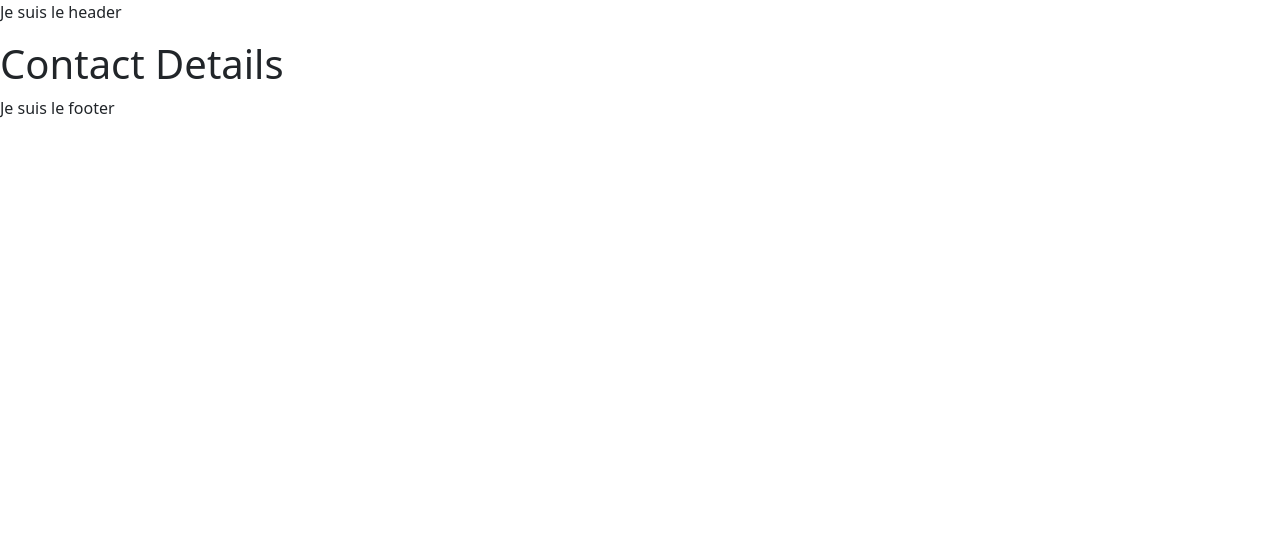
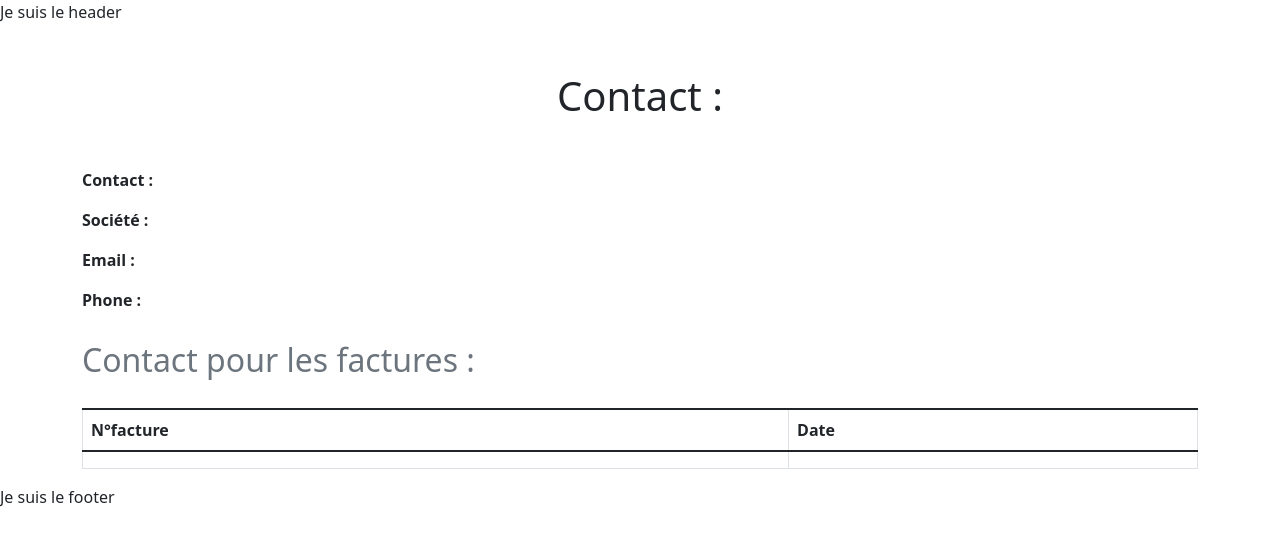
Before and after one commit to jptsr/cogip-challenge, a PHP site: template src/views/pages/contactDetails.php in a window 1280 px wide. Shown: the top 546 px of the page. Run offline with PHP 8.4, Linux system fonts and the light colour scheme; the template is opened without the code that fills it, so the values that code supplies are empty; some libraries are stand-ins or nearby versions.

Commit message:
c'est fait

```diff
--- a/src/views/pages/contactDetails.php
+++ b/src/views/pages/contactDetails.php
@@ -1,6 +1,30 @@
 <?php ob_start(); ?>
+<div class="container">
+    <h1 class="text-center mb-5 mt-5"  >Contact : <span></span> </h1>
+        <p class="fw-bold">Contact : <span></span> </p>
+        <p class="fw-bold">Société : <span></span> </p>
+        <p class="fw-bold">Email : <span></span> </p>
+        <p class="fw-bold">Phone : <span></span> </p>
 
-<h1>Contact Details</h1>
+    <table class= "table table-bordered caption-top">
+
+        <caption class= "mb-3 fs-2"> Contact pour les factures :</caption>
+        <thead>
+            <tr>
+                <th class=" fw-bold" >N°facture</th>
+                <th class=" fw-bold" >Date</th>
+            </tr>
+        </thead>
+        <tbody>
+            <tr>
+                <td></td>
+                <td></td>
+            </tr>
+        </tbody>
+    </table>
+</div>
+
+
 
 <?php
 $content = ob_get_clean();
```
